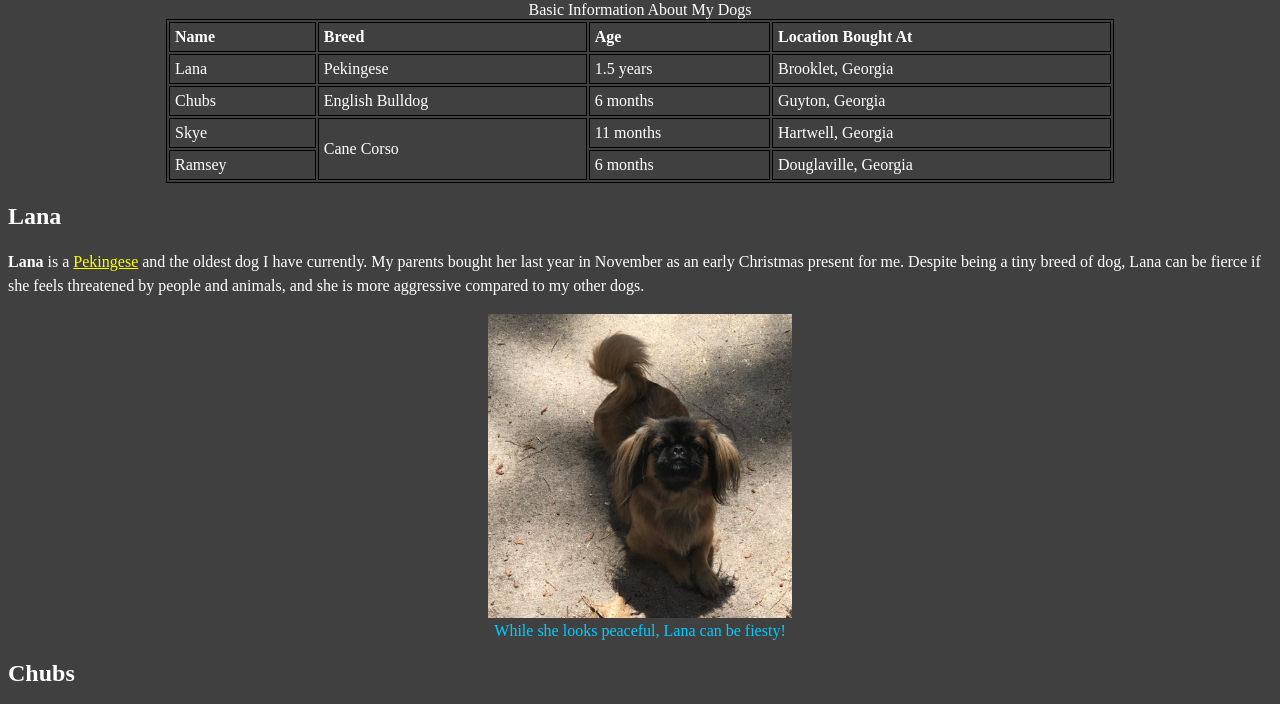
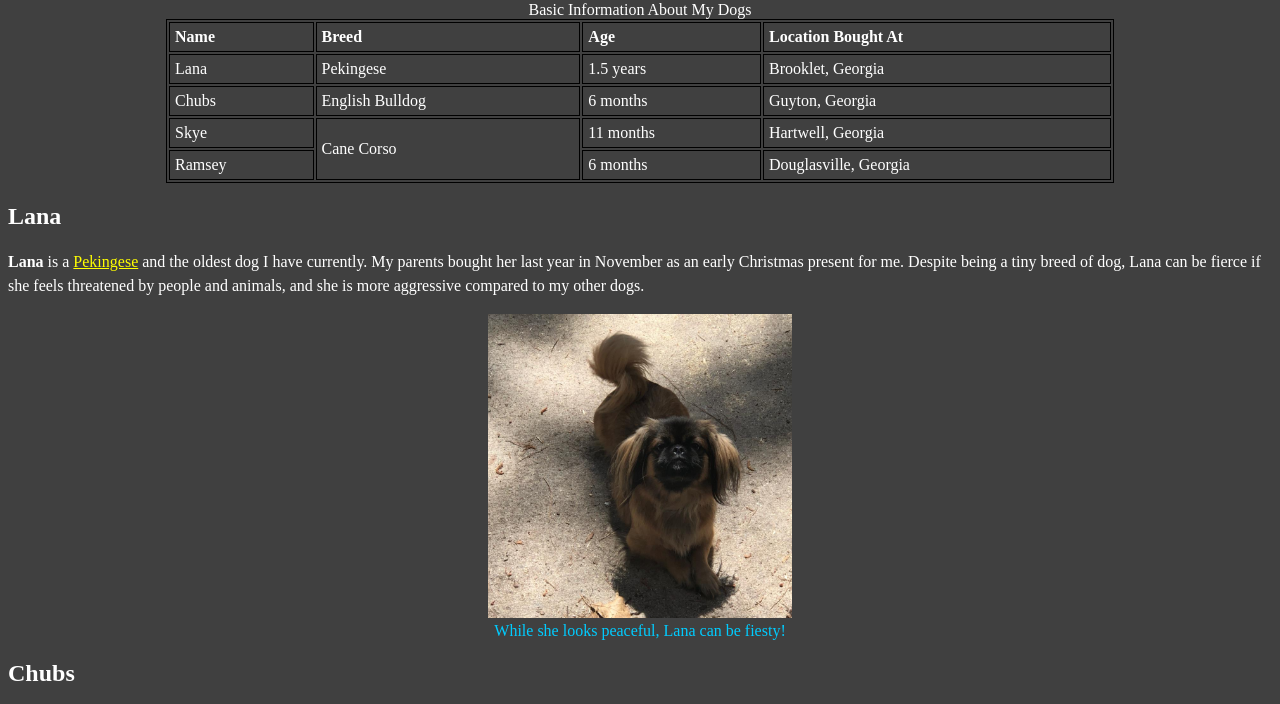
Before and after one commit to nmd98930/nmd98930.github.io, a plain HTML site: page index.html in a window 1280 px wide. Shown: the part 79-783 px from the top of the page. Drawn offline with Linux system fonts and the light colour scheme.

Commit message:
typo corrected

```diff
--- a/index.html
+++ b/index.html
@@ -46,7 +46,7 @@
 		<tr>
 			<td>Ramsey</td>
 			<td>6 months</td>
-			<td>Douglaville, Georgia</td>
+			<td>Douglasville, Georgia</td>
 		</tr>
 	</table>
 	<h2>
```
